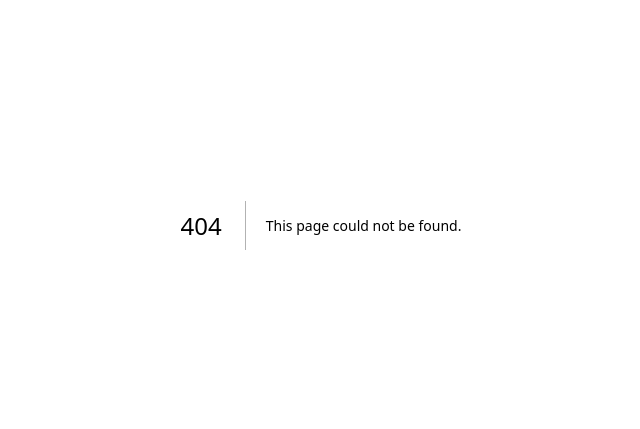
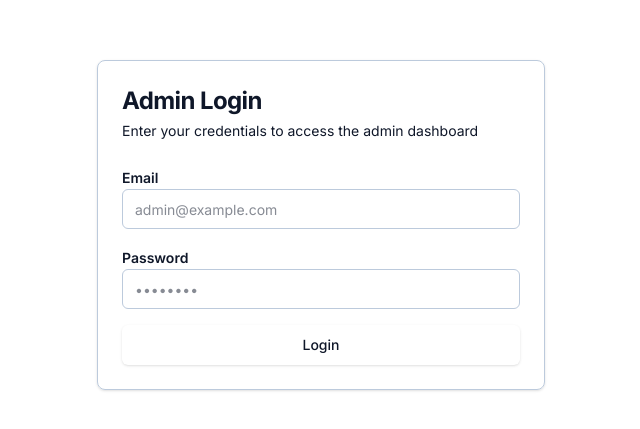
Before and after one commit to Codeprince001/krc-admin, a Next.js app: page /login in a window 1280 px wide. Before the commit this address had no page. Shown: the part 175-604 px from the top of the page, without its empty margins (319-959 px from the left). Built offline with nearby package versions, Linux system fonts and the light colour scheme; no server answers.

Commit message:
feat(auth): add authentication routes

```diff
--- /dev/null
+++ b/app/(auth)/layout.tsx
@@ -0,0 +1,7 @@
+export default function AuthLayout({
+  children,
+}: {
+  children: React.ReactNode;
+}) {
+  return <>{children}</>;
+}
--- /dev/null
+++ b/app/(auth)/login/page.tsx
@@ -0,0 +1,80 @@
+"use client";
+
+import { useState } from "react";
+import { useForm } from "react-hook-form";
+import { zodResolver } from "@hookform/resolvers/zod";
+import { loginSchema, type LoginInput } from "@/lib/utils/validations";
+import { useAuth } from "@/lib/hooks/useAuth";
+import { Button } from "@/components/ui/button";
+import { Input } from "@/components/ui/input";
+import { Label } from "@/components/ui/label";
+import { Card, CardContent, CardDescription, CardHeader, CardTitle } from "@/components/ui/card";
+import { Loader2 } from "lucide-react";
+
+export default function LoginPage() {
+  const { login, isLoggingIn } = useAuth();
+  const {
+    register,
+    handleSubmit,
+    formState: { errors },
+  } = useForm<LoginInput>({
+    resolver: zodResolver(loginSchema),
+  });
+
+  const onSubmit = (data: LoginInput) => {
+    login(data);
+  };
+
+  return (
+    <div className="flex min-h-screen items-center justify-center bg-muted/40 p-4">
+      <Card className="w-full max-w-md">
+        <CardHeader className="space-y-1">
+          <CardTitle className="text-2xl font-bold">Admin Login</CardTitle>
+          <CardDescription>
+            Enter your credentials to access the admin dashboard
+          </CardDescription>
+        </CardHeader>
+        <CardContent>
+          <form onSubmit={handleSubmit(onSubmit)} className="space-y-4">
+            <div className="space-y-2">
+              <Label htmlFor="email">Email</Label>
+              <Input
+                id="email"
+                type="email"
+                placeholder="admin@example.com"
+                {...register("email")}
+                disabled={isLoggingIn}
+              />
+              {errors.email && (
+                <p className="text-sm text-destructive">{errors.email.message}</p>
+              )}
+            </div>
+            <div className="space-y-2">
+              <Label htmlFor="password">Password</Label>
+              <Input
+                id="password"
+                type="password"
+                placeholder="••••••••"
+                {...register("password")}
+                disabled={isLoggingIn}
+              />
+              {errors.password && (
+                <p className="text-sm text-destructive">{errors.password.message}</p>
+              )}
+            </div>
+            <Button type="submit" className="w-full" disabled={isLoggingIn}>
+              {isLoggingIn ? (
+                <>
+                  <Loader2 className="mr-2 h-4 w-4 animate-spin" />
+                  Logging in...
+                </>
+              ) : (
+                "Login"
+              )}
+            </Button>
+          </form>
+        </CardContent>
+      </Card>
+    </div>
+  );
+}
```
